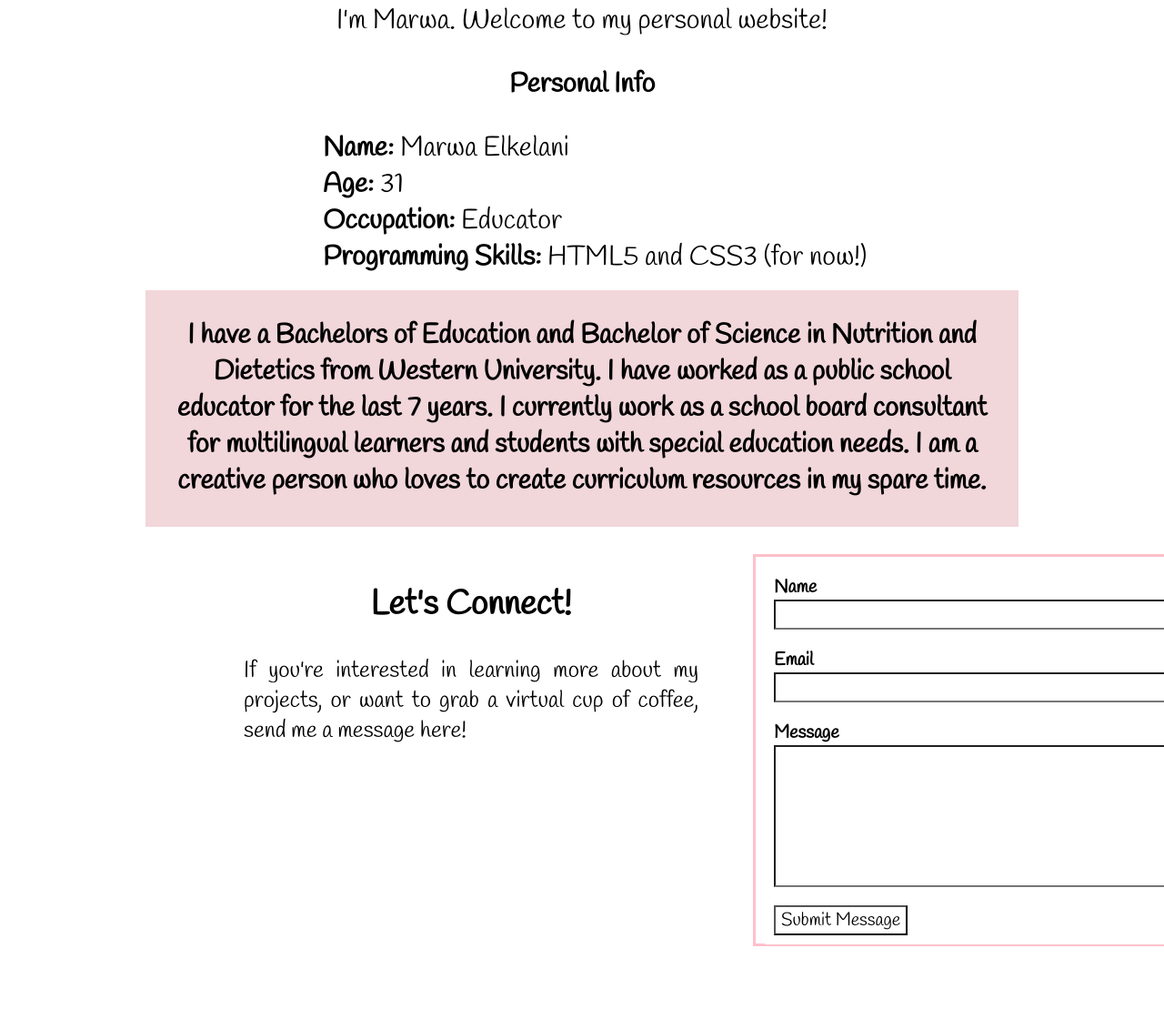
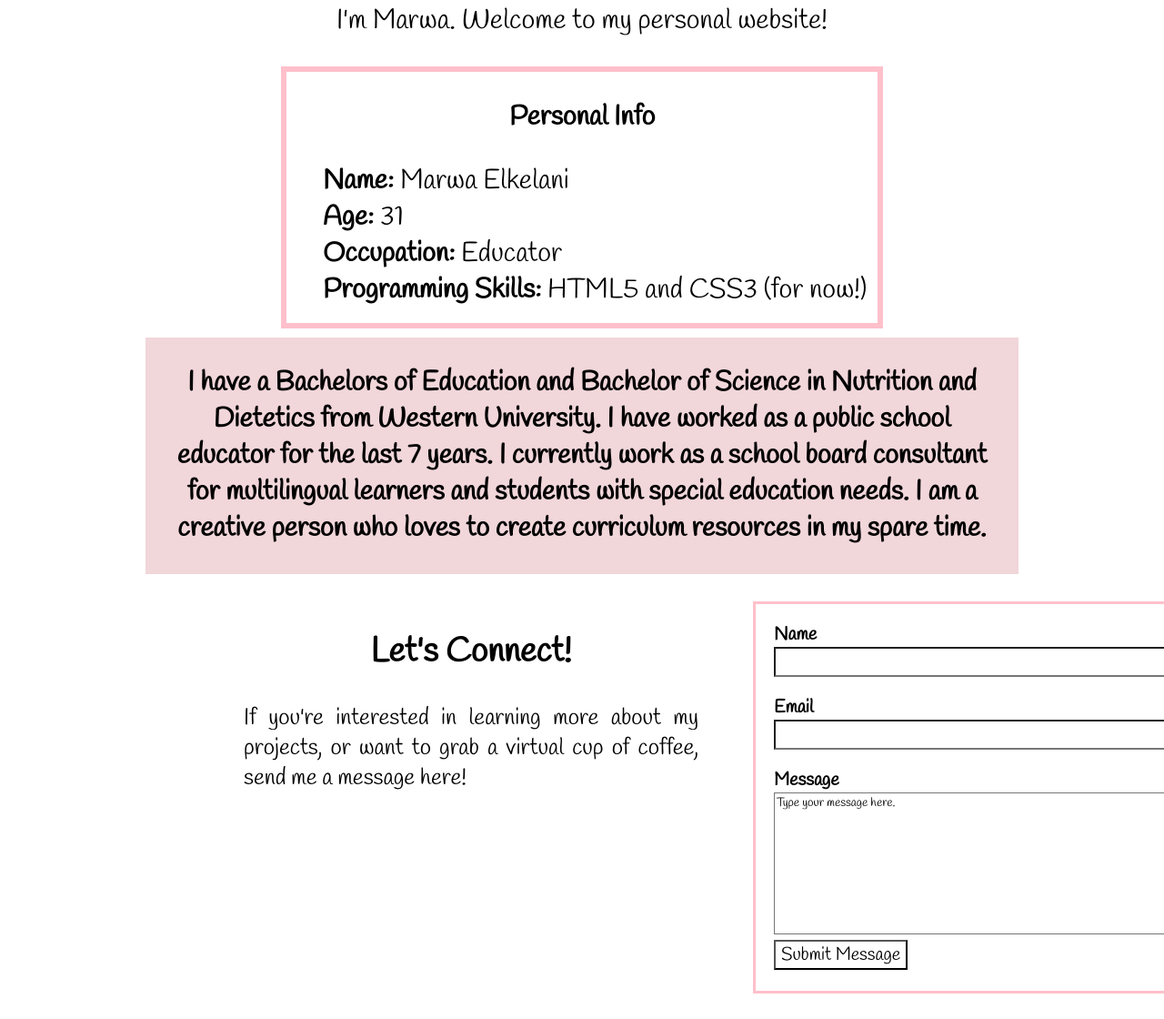
Before and after one commit to marwaelkelani/personal-website, a plain HTML site: page index.html in a window 1280 px wide. Shown: the part 782-1902 px from the top of the page at 91% size. Before the commit the page ends 1850 px from the top, so only its background shows below. Drawn offline with Linux system fonts and the light colour scheme.

Commit message:
Style update
updated border of .info

```diff
--- a/index.html
+++ b/index.html
@@ -36,9 +36,8 @@
 
     <!--Personal Info  -->
         <div id="info">
-            <h3>Personal Info</h3>
-
             <div class="personal-wrapper">
+                <h3>Personal Info</h3>
                 <ul class="personal-info">
                     <li><b>Name:</b>  Marwa Elkelani</li>
                     <li><b>Age:</b>  31</li>
@@ -78,7 +77,7 @@
             <input type="email" required><br>
 
             <label>Message</label><br>
-            <input id="message" type="text" required><br>
+            <textarea id="message" type="text" required rows="10" cols="95">Type your message here.</textarea><br>
 
             <button id="submit-button" type="submit">Submit Message</button>
         </form>
--- a/style.css
+++ b/style.css
@@ -90,6 +90,7 @@ h3 {
 .personal-wrapper{
     width:650px;
     margin: auto;
+    border: 6px pink solid;
 }
 
 .info {
@@ -110,13 +111,6 @@ text-align: center;
 width: 900px;
 padding: 30px 30px;
 margin: 10px auto;
-
-
-/* color: light-green;
-font-weight: bold;
-font-family: san serif;
-font-style: italic;
-border-style: dashed; */
 }
 
 
```
